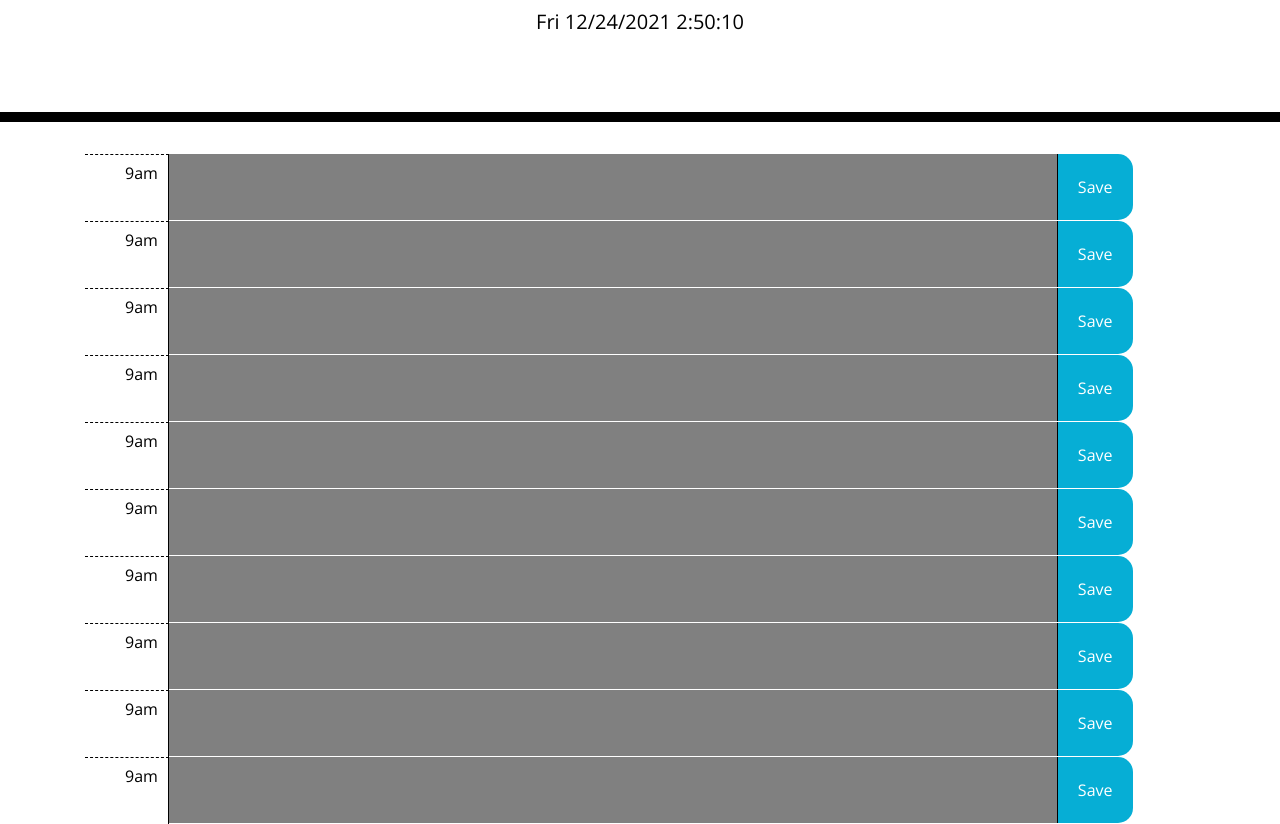
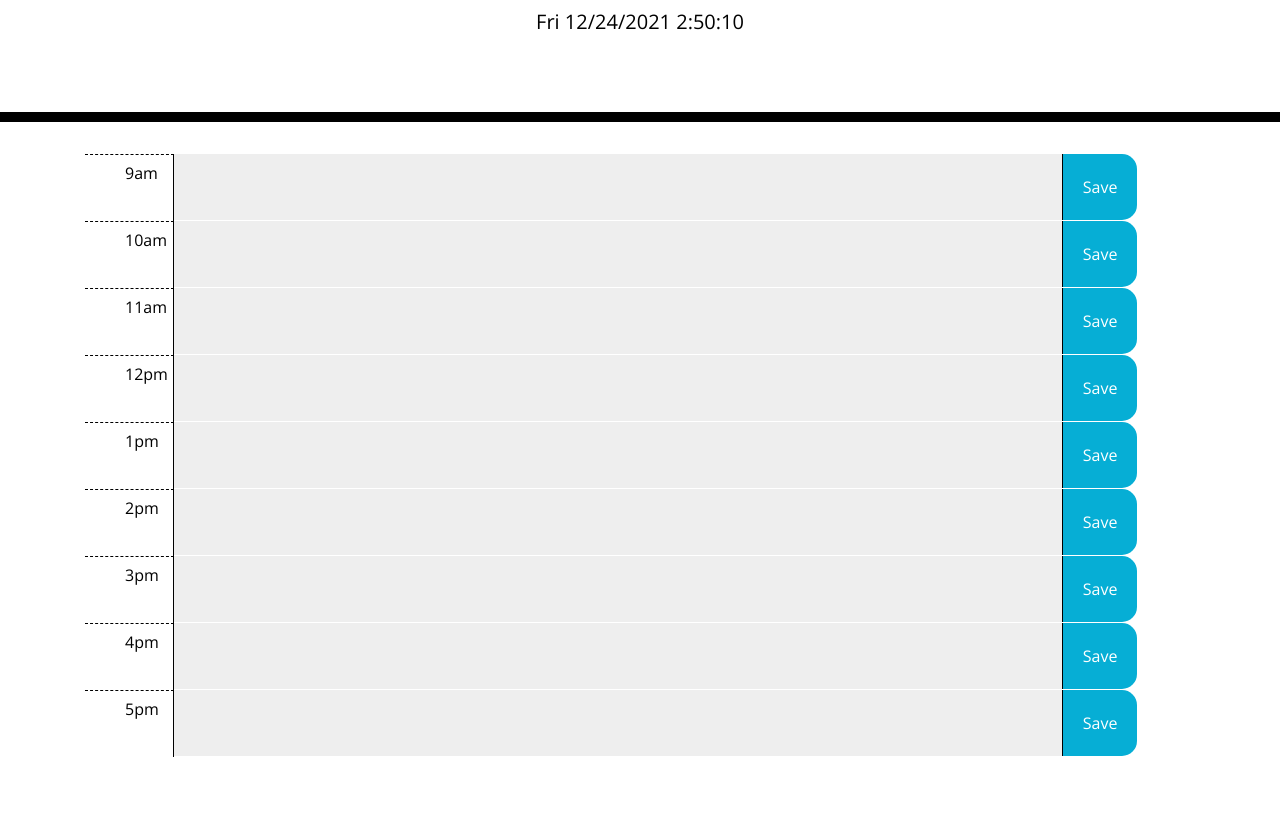
Before and after one commit to LamekMarouf/work-day-scheduler, a plain HTML site: page index.html in a window 1280 px wide. Shown: the part 182-1006 px from the top of the page. After the commit the page ends 959 px from the top, so only its background shows below. Drawn offline with nearby package versions, Linux system fonts and the light colour scheme.

Commit message:
changed textbackground and times

```diff
--- a/index.html
+++ b/index.html
@@ -35,42 +35,37 @@
         <input type="text" name="boxText" class="hourText">
         <button class="saveBtn">Save</button>
 
-        <div class="hour">9am</div>
+        <div class="hour">10am</div>
         <input type="text" name="boxText" class="hourText">
         <button class="saveBtn">Save</button>
 
-        <div class="hour">9am</div>
+        <div class="hour">11am</div>
         <input type="text" name="boxText" class="hourText">
         <button class="saveBtn">Save</button>
 
-        <div class="hour">9am</div>
+        <div class="hour">12pm</div>
         <input type="text" name="boxText" class="hourText">
         <button class="saveBtn">Save</button>
 
-        <div class="hour">9am</div>
+        <div class="hour">1pm</div>
         <input type="text" name="boxText" class="hourText">
         <button class="saveBtn">Save</button>
 
-        <div class="hour">9am</div>
+        <div class="hour">2pm</div>
         <input type="text" name="boxText" class="hourText">
         <button class="saveBtn">Save</button>
 
-        <div class="hour">9am</div>
+        <div class="hour">3pm</div>
         <input type="text" name="boxText" class="hourText">
         <button class="saveBtn">Save</button>
 
-        <div class="hour">9am</div>
+        <div class="hour">4pm</div>
         <input type="text" name="boxText" class="hourText">
         <button class="saveBtn">Save</button>
 
-        <div class="hour">9am</div>
+        <div class="hour">5pm</div>
         <input type="text" name="boxText" class="hourText">
         <button class="saveBtn">Save</button>
-
-        <div class="hour">9am</div>
-        <input type="text" name="boxText" class="hourText">
-        <button class="saveBtn">Save</button>
-
       </section>
     </div>
 
--- a/style.css
+++ b/style.css
@@ -57,6 +57,10 @@ textarea {
   color: white;
 }
 
+.container {
+  margin-bottom: 20px;
+}
+
 .saveBtn {
   border-top-right-radius: 15px;
   border-bottom-right-radius: 15px;
@@ -81,11 +85,12 @@ textarea {
 .hour {
   padding: 10px 10px 40px 40px;
   border-right: 1px solid black;
+  width: 8%;
 }
 
 .hourText {
   width: 80%;
   border: none;
   margin-bottom: 1px;
-  background-color: grey;
+  background-color: rgb(238, 238, 238);
 }
```
